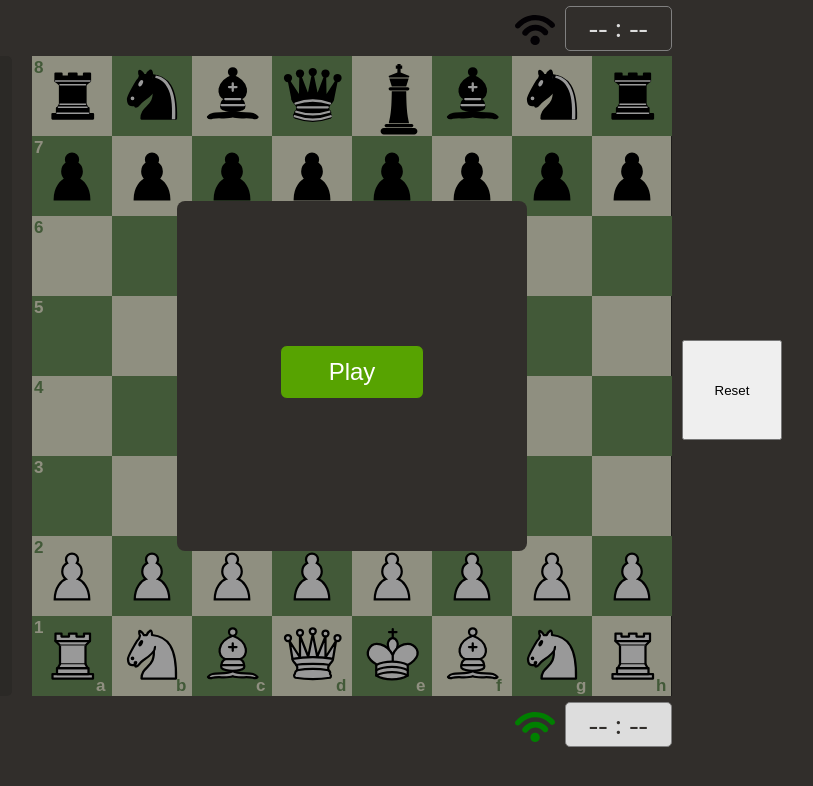
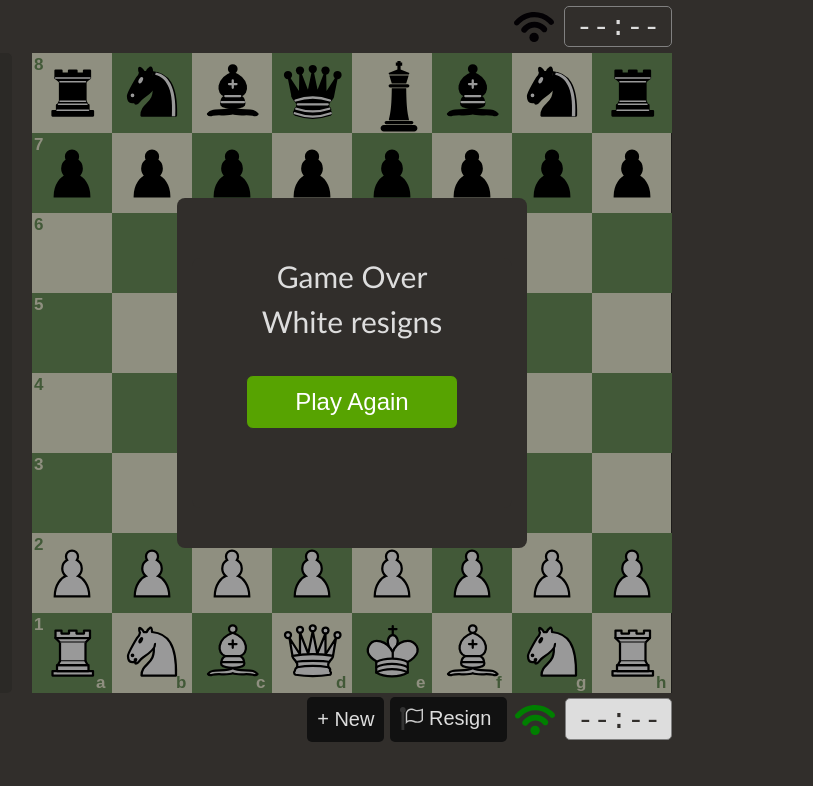
Before and after one commit to uaiuaief/Chess, a Flask app: page / in a window 1280 px wide. Shown: the top 786 px of the page, without its empty margins (288-1101 px from the left). Run offline with Flask 2, Linux system fonts and the light colour scheme.

Commit message:
Version 1.0 completed

```diff
--- a/server.py
+++ b/server.py
@@ -112,6 +112,18 @@ def play_computer():
     return 'success'
 
 
+@app.route('/api/resign')
+def resign():
+    ip = request.remote_addr
+    loser = players.get(ip).color
+    if not board.info.resignation:
+        board.info.game_started = False
+        board.info.game_over = True
+        board.info.resignation = loser
+
+    return 'ok'
+
+
 def connect():
     ip = request.remote_addr
 
@@ -151,6 +163,8 @@ def clock():
             if board.info.timer[board.info.current_turn] <= 0:
                 board.info.time_up = 'white' if board.info.current_turn == 'black' else 'black'
                 board.info.game_over = True
+                board.info.game_started = False
+
 
 
 def start_clock():
--- a/static/HUD.js
+++ b/static/HUD.js
@@ -4,11 +4,16 @@ class HUD {
         this.countdown_active = false;
         this.timer = null;
 
-        $('#reset').on('click', () => {
+        $('.resign').on('click', () => {
+            this.resign();
+        })
+
+        $('.new-game').on('click', () => {
             this.resetBoard()
             this.changeToScreen('start-screen');
+            server_comm.detectChanges();
             this.timer = null;
-            $('.timer').text('-- : --')
+            $('.timer').text('--:--')
 
         })
 
@@ -24,6 +29,7 @@ class HUD {
         $('.against-computer').on('click', () => {
             this.changeToScreen();
             fetch(`/api/computer`)
+            $('.timer').text('--:--')
         })
 
         $('.time').on('click', (e) => {
@@ -33,6 +39,14 @@ class HUD {
             let minutes = e.target.name;
             hud.chooseTime(minutes)
         })
+    }
+
+    resign(){
+        let data = server_comm.server_info;
+        if (data.game_started) {
+            fetch('/api/resign').then(() => server_comm.detectChanges());
+            this.showResignationScreen(data);
+        }
     }
 
     changeToScreen(screen) {
@@ -65,7 +79,6 @@ class HUD {
     }
 
     resetBoard() {
-        // console.log(server_comm.server_info);
         fetch('/api/reset').then(() => {
             server_comm.getBoard();
         })
@@ -81,7 +94,6 @@ class HUD {
         let data = server_comm.server_info
         if (!data) return;
 
-        // console.log(this.current_screen);
         let connections = data.players.filter(player => {
             if (player.connected) return true;
         })
@@ -90,17 +102,21 @@ class HUD {
             $('.player-one-connection .connection-icon').addClass("connected");
             $('.player-two-connection .connection-icon').removeClass("connected");
 
-            if (data.game_started == false) {
-                // $('.screen-wrapper').show();
-                $('.screen-cover').show();
-            }
         }
         else if (connections.length == 2) {
             $('.player-one-connection .connection-icon').addClass("connected");
             $('.player-two-connection .connection-icon').addClass("connected");
 
-            if (this.timer && !data.game_started && this.current_screen != 'choose-time') {
+            if (this.timer && !data.game_started && this.current_screen == 'waiting-opponent') {
                 this.startGame(this.timer);
+            }
+            else if (data.game_started) {
+                hud.changeToScreen('');
+                server_comm.resignation_handled = false;
+                server_comm.time_up_handled = false;
+            }
+            else if (!data.game_started && player_color == "black") {
+                $('.screen-cover').show();
             }
         }
         else {
@@ -118,11 +134,10 @@ class HUD {
         else {
             this.timer == null;
             this.changeToScreen('choose-time');
-            // console.log(this.timer);
-            // this.startGame();
             audio.game_start.play()
         }
         server_comm.time_up_handled = false;
+        server_comm.resignation_handled = false;
         server_comm.tenseconds_warning_played = false;
         server_comm.detectChanges();
         mouse.activateControllers();
@@ -130,8 +145,8 @@ class HUD {
     }
 
     chooseTime(minutes) {
+        minutes = ('0'+minutes).slice(-2);
         $('.timer').text(`${minutes}:00`)
-        // this.startGame(minutes);
         this.timer = minutes;
     }
 
@@ -153,13 +168,15 @@ class HUD {
         fetch(`/api/play?minutes=${minutes}`)
         // mouse.activateControllers();
         this.changeToScreen('');
+        server_comm.resignation_handled = false;
+        server_comm.time_up_handled = false;
         audio.game_start.play();
 
     }
 
     showCheckMateScreen(data) {
         $('.end-game-text').text('Check Mate')
-        $('.winner').text(`${data.winner} wins`)
+        $('.winner').text(`${data.winner.capitalize()} wins`)
         this.changeToScreen('check-mate');
         audio.game_end.play();
         // mouse.deactivateControllers();
@@ -168,7 +185,14 @@ class HUD {
 
     showTimeUpScreen(data) {
         $('.end-game-text').text(`Time's up`)
-        $('.winner').text(`${data.time_up} wins`)
+        $('.winner').text(`${data.time_up.capitalize()} wins`)
+        this.changeToScreen('check-mate');
+        audio.game_end.play();
+    }
+
+    showResignationScreen(data){
+        $('.end-game-text').text('Game Over')
+        $('.winner').text(`${data.resignation.capitalize()} resigns`)
         this.changeToScreen('check-mate');
         audio.game_end.play();
     }
@@ -319,8 +343,13 @@ class HUD {
         enemy_date.setSeconds(data.timer[enemy_color]);
         var enemy_timer = enemy_date.toISOString().substr(14, 5);
 
-        $('.self-timer').text(player_timer)
-        $('.enemy-timer').text(enemy_timer)
+        if (data.against_computer) {
+            $('.timer').text('--:--');
+        }
+        else {
+            $('.self-timer').text(player_timer)
+            $('.enemy-timer').text(enemy_timer)
+        }
 
     }
 }
--- a/static/controller.js
+++ b/static/controller.js
@@ -108,13 +108,13 @@ class Controller {
     }
 
     async move(ox, oy, tx, ty, skip_promotion = false) {
-        // if (turn != player_color) {
-        //     this.selected_square = null;
-        //     this.dragged_piece = null;
-        //     server_comm.getBoard()
-        //     this.first_click = this.second_click = null
-        //     return
-        // }
+        if (turn != player_color) {
+            this.selected_square = null;
+            this.dragged_piece = null;
+            server_comm.getBoard()
+            this.first_click = this.second_click = null
+            return
+        }
 
         if (!skip_promotion) {
             [ox, oy] = this.invertIfBlack(ox, oy);
--- a/static/script.js
+++ b/static/script.js
@@ -46,6 +46,10 @@ window.enemy_color = null;
 window.turn = 'white';
 window.last_movement = null;
 
+String.prototype.capitalize = function() {
+    return this.charAt(0).toUpperCase() + this.slice(1);
+}
+
 async function loadEverything() {
     window.board_state = fetch('/api/GET/board')
     window.board = new Board();
@@ -69,13 +73,24 @@ async function loadEverything() {
                 if (player_color == 'white') {
                     $('.captured-pieces.self p span').addClass('captured-black');
                     $('.captured-pieces.enemy p span').addClass('captured-white')
+
+                    if (!server_comm.server_info.game_started){
+                        hud.changeToScreen('start-screen');
+                    }
                 }
                 else {
+                    $('.new-game').hide();
                     $('.captured-pieces.self p span').addClass('captured-white');
                     $('.captured-pieces.enemy p span').addClass('captured-black')
+
+
+                    if (!server_comm.server_info.game_started){
+                        $('.screen-cover').show();
+                    }
                 }
 
             })
+            // DEBUGGING
             // res.text().then(color => {
             //     window.player_color = 'black'
             //     // enemy_color = color == 'white' ? 'black' : 'white'
@@ -111,14 +126,6 @@ function loadSprites() {
 loop.addFunction(() => server_comm.detectChanges());
 loop.run()
 
-window.onload = () => {
-    // console.log(server_comm.server_info);
-}
-
-// setInterval(() => {
-//     server_comm.detectChanges()
-
-// }, 1000);
 
 requestAnimationFrame(() => {
     screen.drawBoard();
--- a/static/server_communication.js
+++ b/static/server_communication.js
@@ -1,11 +1,13 @@
 class ServerCommunication {
     constructor() {
         this.time_up_handled = false;
+        this.resignation_handled = false;
         this.tenseconds_warning_played = false;
         this.server_info = null;
 
         window.loop.addFunction(() => {
             this.handleTimeUp(this.server_info);
+            this.handleResignation(this.server_info);
             this.handleTimer(this.server_info);
             this.handlePlayerMove(this.server_info);
             hud.handlePlayerConnection();
@@ -13,7 +15,7 @@ class ServerCommunication {
 
         fetch(`/api/changes`).then((res) => res.json()
             .then(data => {
-                // hud.changeToScreen('connection-status');
+                this.server_info = data;
             })
         )
     }
@@ -63,6 +65,14 @@ class ServerCommunication {
         }
     }
 
+    handleResignation(data) {
+        if (!data) return;
+        if (data.resignation && !this.resignation_handled) {
+            hud.showResignationScreen(data);
+            this.resignation_handled = true;
+        }
+    }
+
     handleTimeUp(data) {
         if (!data) return;
         if (data.time_up && !this.time_up_handled) {
@@ -97,18 +107,6 @@ class ServerCommunication {
         fetch(`/api/changes`).then((res) => res.json()
             .then(data => {
                 this.server_info = data;
-                // console.log(hud.current_screen);
-                if (!hud.current_screen && !data.game_started) {
-                    if (player_color == 'white') {
-                        console.log('muhahah');
-                        hud.changeToScreen('start-screen');
-                    }
-                    $('.screen-cover').show();
-                }
-                else if (!hud.current_screen && data.game_started){
-                    $('.screen-cover').hide();
-                }
-
 
             })
         )
--- a/static/style.css
+++ b/static/style.css
@@ -83,14 +83,12 @@ canvas {
 .reset-container {
     position: absolute;
     top: 340px;
-    right: -110px;
+    right: -150px;
     text-align: center;
     margin: auto;
 }
 
 #reset {
-    height: 100px;
-    width: 100px;
     margin: auto;
 }
 
@@ -118,7 +116,8 @@ canvas {
 }
 
 .end-screen-wrapper {
-    margin-top: 1em;
+    margin: auto;
+    margin-top: 2em;
 }
 
 .button {
@@ -164,14 +163,17 @@ canvas {
 }
 
 .timer {
+    font-family: 'Courier New', Courier, monospace;
     font-size: 28px;
     color: #dddddd;
-    width: 80px;
-    padding: .2em .5em .2em .5em;
+    min-width: 80px;
+    /* padding: .2em .5em .2em .5em; */
+    padding: .21em .5em .1em .4em;
     margin: .2em 0;
     text-align: center;
     border-radius: 5px;
     border: 1px solid gray;
+    white-space: nowrap;
 }
 
 .active {
@@ -205,8 +207,15 @@ canvas {
 }
 
 .choose-game-type {
+    margin-top: 3.7em;
     display: none;
     text-align: center;
+}
+
+.choose-game-type button {
+    width: 180px;
+    padding-left: 0;
+    padding-right: 0;
 }
 
 .choose-time {
@@ -242,6 +251,41 @@ canvas {
     display: none;
     font-size: 30px;
     color: white;
+}
+
+.info-button {
+    padding: .5em .5em 0 .5em;
+    font-size: 20px;
+    align-self: center;
+    border: #888;
+    border-radius: 5px;
+    align-content: center;
+    background-color: #111;
+    color: #dddddd;
+    height: 45px;
+    margin-right: .3em;
+}
+
+.new-game {
+    white-space: pre;
+    padding-bottom: .5em;
+}
+
+.resign {
+    white-space: pre;
+    display: flex;
+    /* background-color: #222; */
+    border: none;
+    margin-right: .4em;
+}
+
+.resign img {
+    height: 23px;
+}
+
+.info-button:hover {
+    background-color: #444;
+    cursor: pointer;
 }
 
 .player-one-connection-wrapper, .player-two-connection-wrapper{
--- a/templates/index.html
+++ b/templates/index.html
@@ -18,7 +18,7 @@
             <div class="player-two-connection">
                 <img class="connection-icon" src="/static/icons/full-signal.svg" alt="">
             </div>
-            <div class="timer enemy-timer">-- : --</div>
+            <div class="timer enemy-timer">--:--</div>
         </div>
         <div class="canvas-container">
             <div class="move-history">
@@ -64,8 +64,6 @@
                 </div>
 
             </div>
-
-
             <div class="promote white">
                 <div class="promotion white-queen">
                     <img src="static/icons/white_queen.svg" name="queen" alt="">
@@ -99,13 +97,15 @@
             <div class="captured-pieces self">
                 <p><span class="pawn"></span><span class="others"></span></p>
             </div>
+            <button class="info-button new-game">+ New</button>
+            <button class="info-button resign">
+                <img src="/static/icons/white-flag.svg" alt="">
+                <p> Resign </p>
+            </button>
             <div class="player-one-connection">
                 <img class="connection-icon" src="/static/icons/full-signal.svg" alt="">
             </div>
-            <div class="timer self-timer">-- : --</div>
-        </div>
-        <div class="reset-container">
-            <button id="reset">Reset</button>
+            <div class="timer self-timer">--:--</div>
         </div>
     </div>
     <script type="module" src="static/script.js"></script>
```
Also changed, not shown: board.py (+5 -3 lines), static/icons/white-flag.svg (added).
